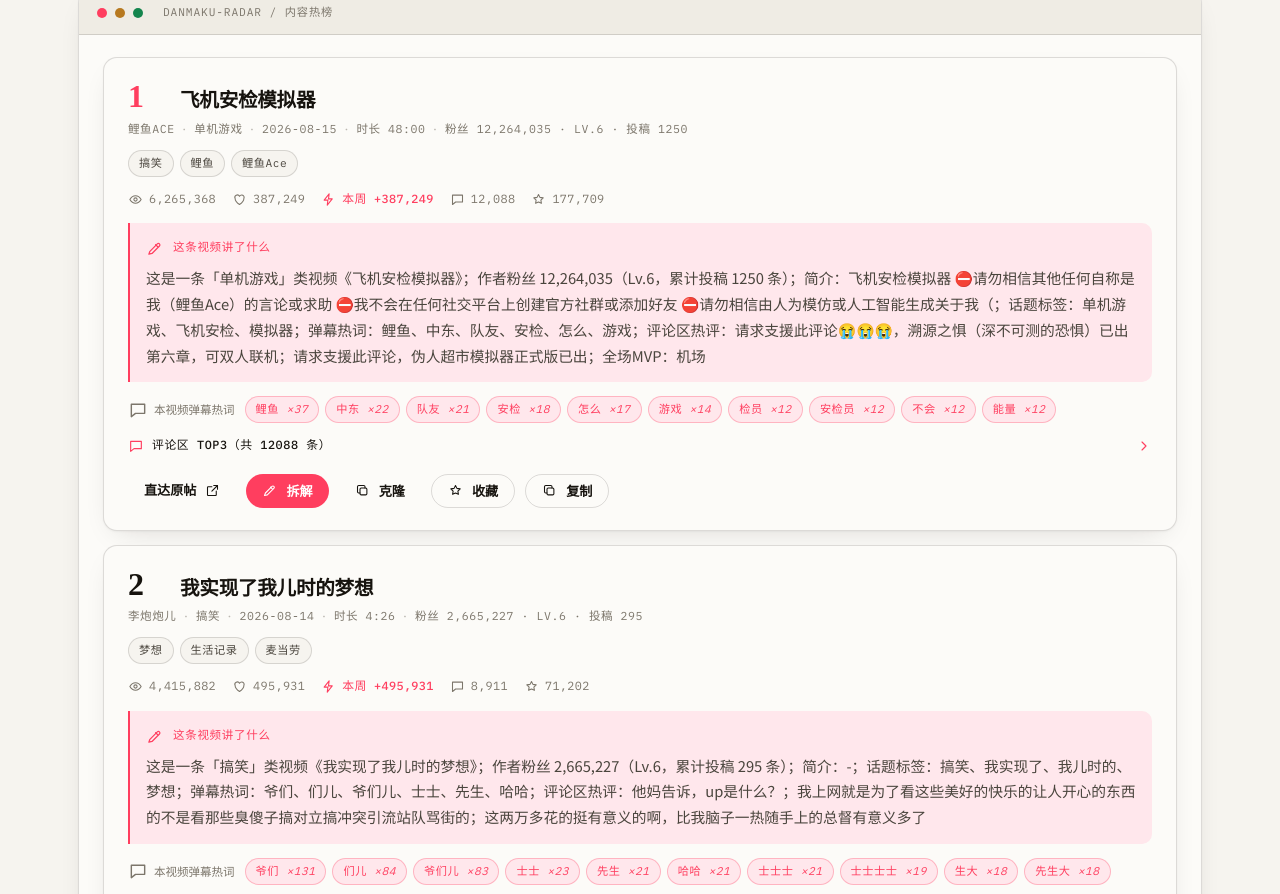
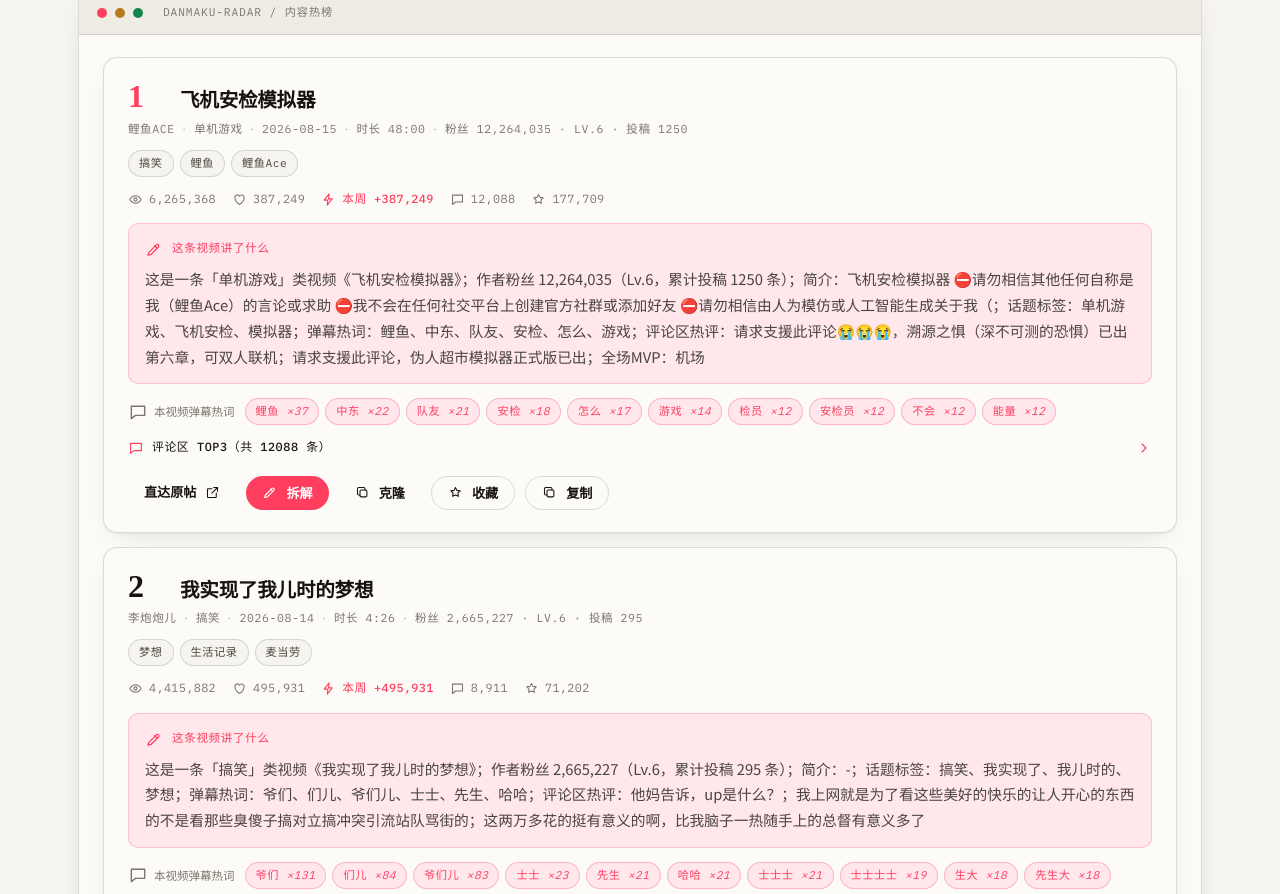
Before and after one commit to cffjzsb6r7-cloud/danmaku-radar, a plain HTML site: page website/index.html in a window 1280 px wide. Shown: the part 2423-3317 px from the top of the page. Drawn offline with Linux system fonts and the light colour scheme; no server answers; a web font is replaced by a local one.

Commit message:
Fix: 移除 ai-summary 侧边框（impeccable detector 警告）

```diff
--- a/website/style.css
+++ b/website/style.css
@@ -177,7 +177,7 @@ h1 em,h2 em{font-style:normal;color:var(--accent)}
 .stats .st{display:inline-flex;align-items:center;gap:6px}
 .stats .st .ic{width:15px;height:15px}
 .stats .growth{color:var(--accent);font-weight:500}
-.ai-summary{margin:14px 0;padding:14px 16px;border-left:2px solid var(--accent);background:var(--accent-soft);border-radius:0 var(--radius-s) var(--radius-s) 0;font-size:.92rem;line-height:1.75;color:var(--ink-2)}
+.ai-summary{margin:14px 0;padding:14px 16px;background:var(--accent-soft);border:1px solid color-mix(in srgb,var(--accent) 22%,transparent);border-radius:var(--radius-s);font-size:.92rem;line-height:1.75;color:var(--ink-2)}
 .dm-box{display:flex;flex-wrap:wrap;gap:6px;align-items:center;margin-bottom:12px;font-family:var(--font-mono);font-size:.72rem;color:var(--muted)}
 .cmt-details{margin-top:4px}
 .cmt-details summary{cursor:pointer;font-family:var(--font-mono);font-size:.74rem;letter-spacing:.05em;text-transform:uppercase;color:var(--ink);font-weight:500;list-style:none;display:flex;align-items:center;gap:8px}
```
